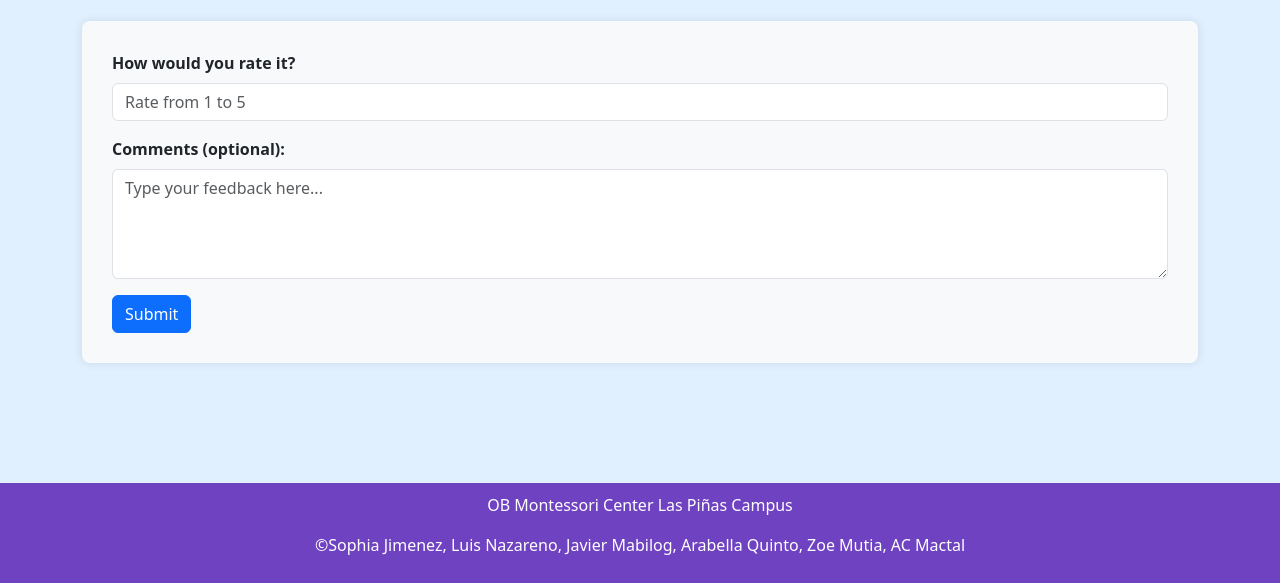
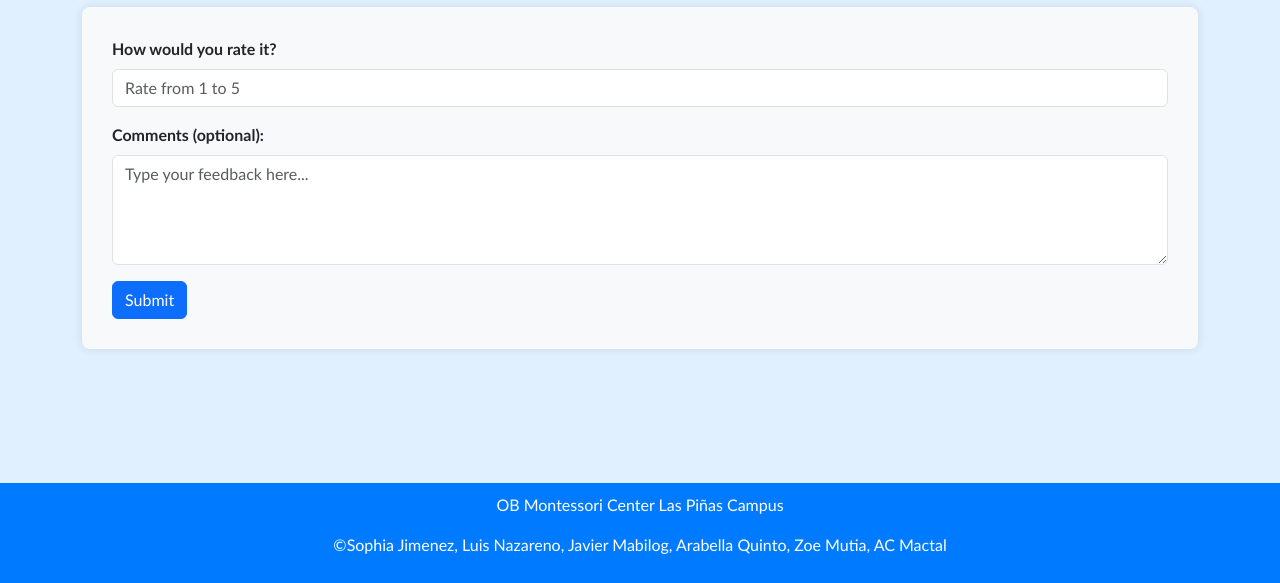
Before and after one commit to Luisenetic3/LP_ICT9Sapphire_Q4Project_Group4, a plain HTML site: page Users/Javi/ratings.html in a window 1280 px wide. Shown: the part 217-800 px from the top of the page. Drawn offline with nearby package versions, Linux system fonts and the light colour scheme.

Commit message:
Update ratings.html

```diff
--- a/Users/Javi/ratings.html
+++ b/Users/Javi/ratings.html
@@ -18,7 +18,7 @@
       flex: 1 0 auto;
     }
     .footer {
-      background-color: #6f42c1;
+      background-color: #007bff;
       color: white;
       text-align: center;
       padding: 10px;
@@ -32,7 +32,7 @@
     }
   </style>
 </head>
-<body>
+<body style="font-family: 'Gill Sans', 'Gill Sans MT', Calibri, 'Trebuchet MS', sans-serif;">
 
   <!-- Navbar -->
   <nav class="navbar navbar-expand-lg navbar-dark bg-primary">
```
